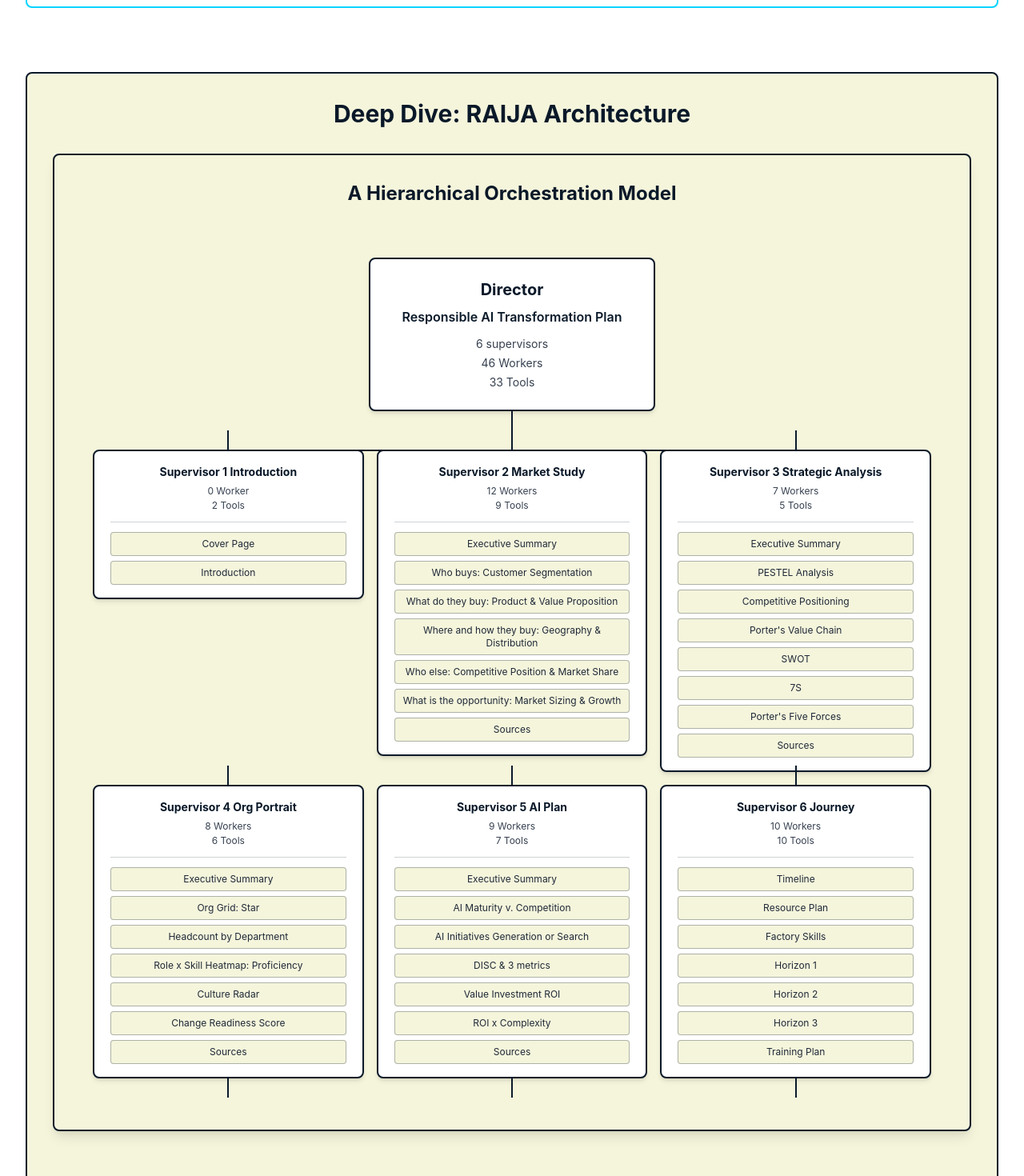
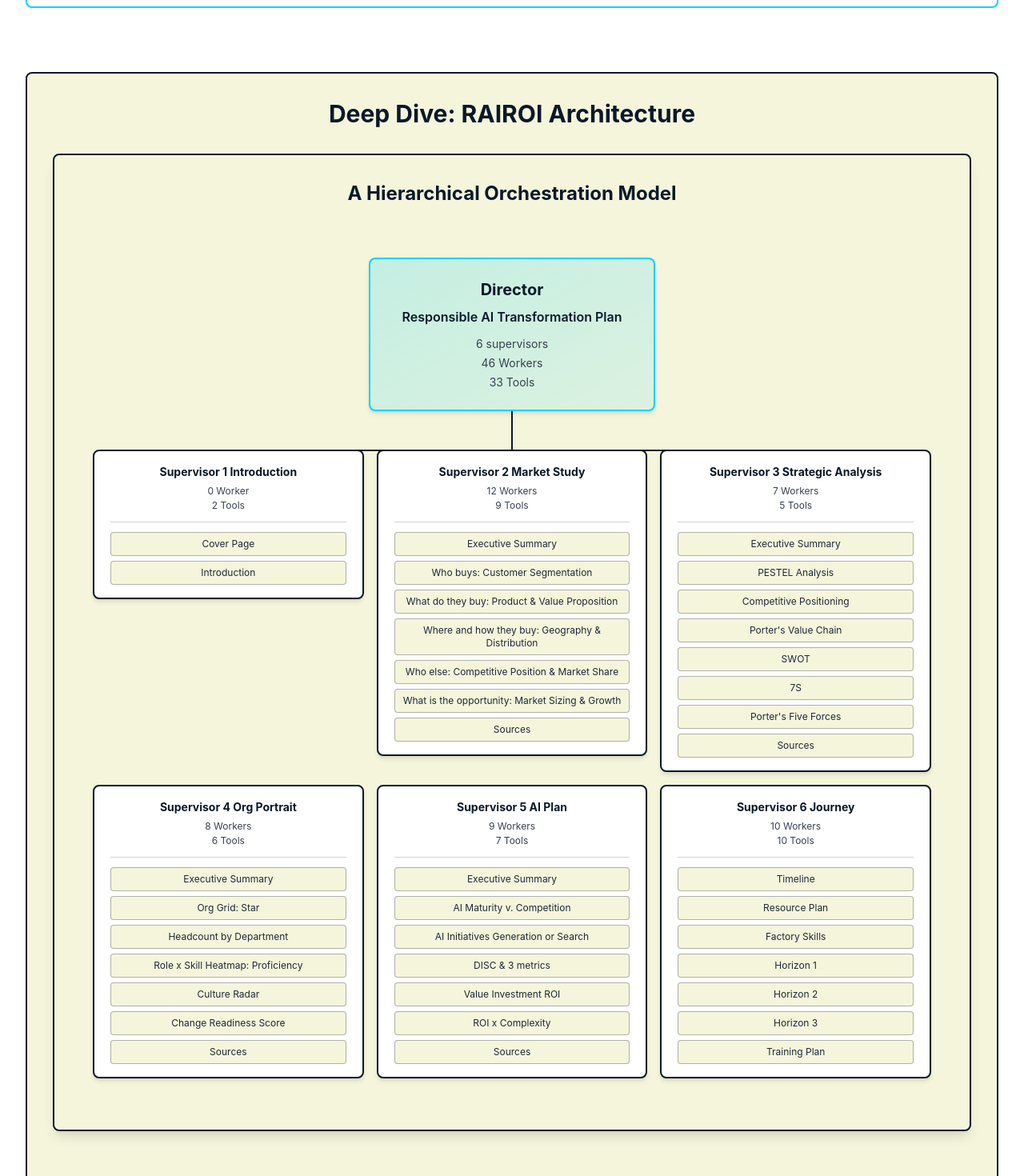
Before and after one commit to eric-horesnyi/rairoi-website, a Next.js app: page /methodology in a window 1280 px wide. Shown: the part 6697-8167 px from the top of the page at 80% size. Built offline with nearby package versions, Linux system fonts and the light colour scheme.

Commit message:
Update RAIROI architecture chart: change title, remove supervisor vertical links, update director color

```diff
--- a/app/methodology/page.tsx
+++ b/app/methodology/page.tsx
@@ -468,14 +468,14 @@ export default function MethodologyPage() {
           </motion.div>
         </section>
 
-        {/* Deep Dive: RAIJA Architecture */}
+        {/* Deep Dive: RAIROI Architecture */}
         <section className="mb-20 bg-[#F5F5DC] rounded-lg p-8 border-2 border-deep-navy">
           <motion.div
             initial={{ opacity: 0, y: 20 }}
             animate={{ opacity: 1, y: 0 }}
             transition={{ delay: 0.6 }}
           >
-            <h2 className="text-3xl font-bold text-deep-navy mb-8 text-center">Deep Dive: RAIJA Architecture</h2>
+            <h2 className="text-3xl font-bold text-deep-navy mb-8 text-center">Deep Dive: RAIROI Architecture</h2>
 
             {/* Section 1: Hierarchical Orchestration Model */}
             <div className="mb-16 bg-[#F5F5DC] rounded-lg p-8 border-2 border-deep-navy shadow-lg">
@@ -485,7 +485,7 @@ export default function MethodologyPage() {
               <div className="flex flex-col items-center space-y-6 py-8 overflow-x-auto w-full">
                 {/* Level 1: Director */}
                 <div className="relative">
-                  <div className="bg-white border-2 border-deep-navy rounded-lg px-10 py-6 shadow-md min-w-[300px]">
+                  <div className="bg-gradient-to-br from-electric-blue/20 to-electric-blue/10 border-2 border-electric-blue rounded-lg px-10 py-6 shadow-md min-w-[300px]">
                     <div className="text-center">
                       <div className="font-bold text-xl text-deep-navy mb-2">Director</div>
                       <div className="font-semibold text-base text-deep-navy mb-3">Responsible AI Transformation Plan</div>
@@ -516,11 +516,6 @@ export default function MethodologyPage() {
                       { name: "Supervisor 6 Journey", workers: "10 Workers", tools: "10 Tools", outputs: ["Timeline", "Resource Plan", "Factory Skills", "Horizon 1", "Horizon 2", "Horizon 3", "Training Plan"] },
                     ].map((supervisor, idx) => (
                       <div key={idx} className="relative">
-                        {/* Vertical line up - elbow connection */}
-                        <div className="absolute left-1/2 -top-6 w-0.5 h-6 bg-deep-navy transform -translate-x-1/2"></div>
-                        {/* Vertical line down to outputs */}
-                        <div className="absolute left-1/2 top-full w-0.5 h-6 bg-deep-navy transform -translate-x-1/2"></div>
-
                         {/* Supervisor Card */}
                         <div className="bg-white border-2 border-deep-navy rounded-lg px-5 py-4 shadow-md">
                           <div className="text-center mb-3">
```
